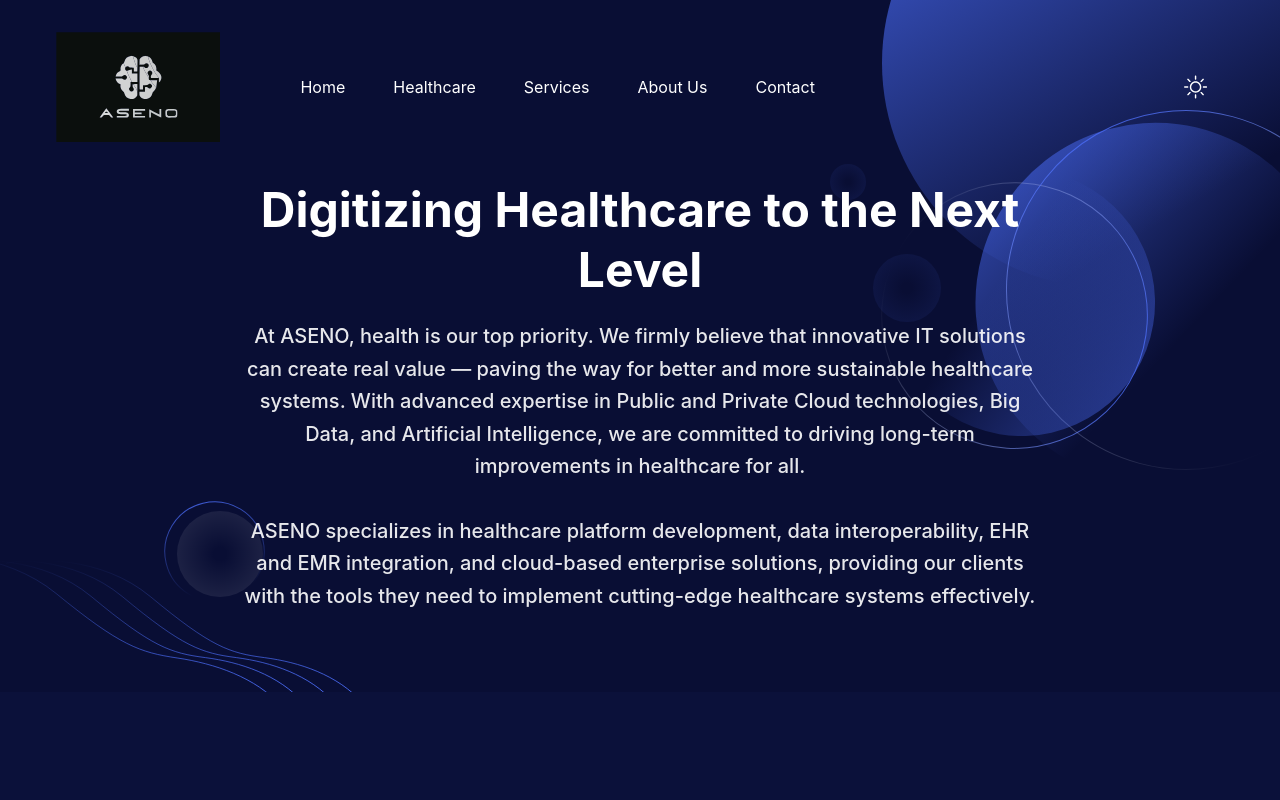
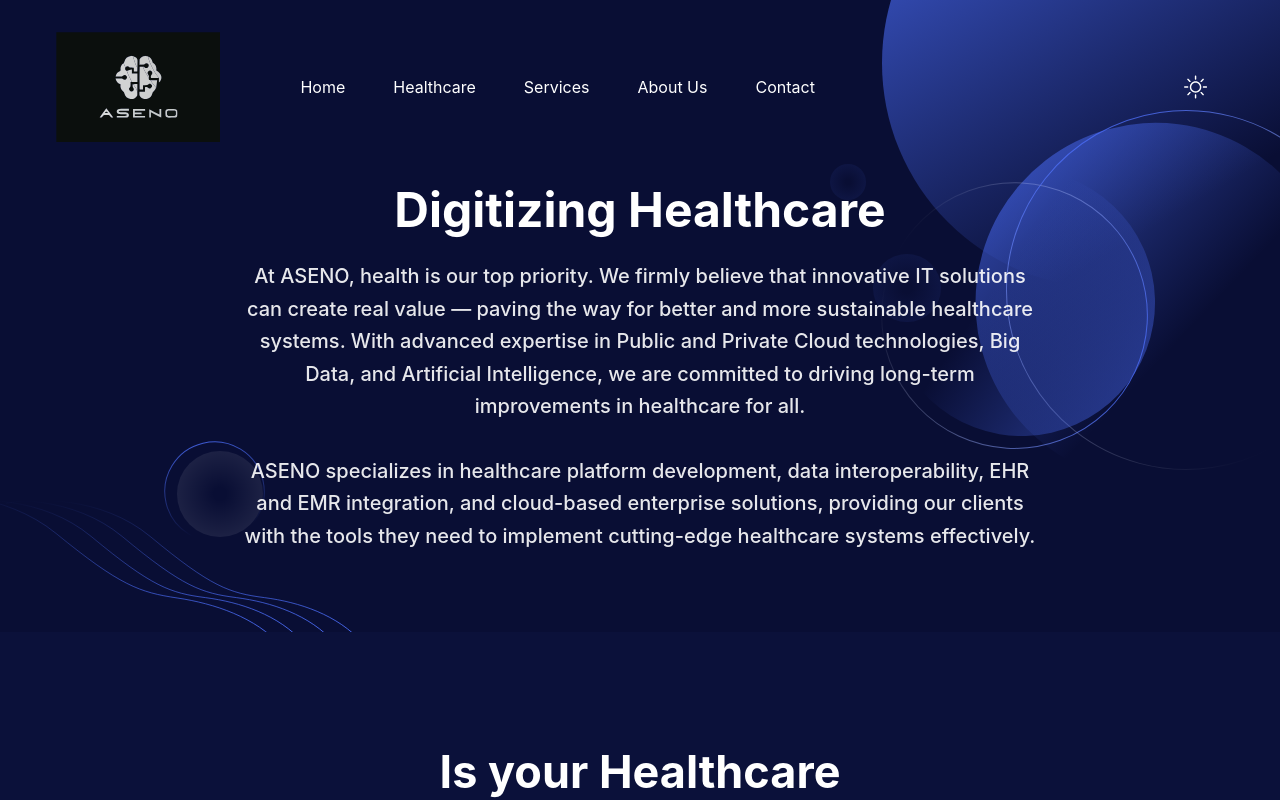
Before and after one commit to aseno-gmbh/aseno-gmbh.github.io, a Next.js app: page /healthcare in a window 1280 px wide. Shown: the top 800 px of the page. Built offline with nearby package versions, Linux system fonts and the light colour scheme.

Commit message:
shorter headline for healthcare page

```diff
--- a/components/HealthcareHero/index.jsx
+++ b/components/HealthcareHero/index.jsx
@@ -16,7 +16,7 @@ const HealthcareHero = () => {
                 data-wow-delay=".2s"
               >
                 <h1 className="mb-5 text-3xl font-bold leading-tight text-black dark:text-white sm:text-4xl sm:leading-tight md:text-5xl md:leading-tight">
-                Digitizing Healthcare to the Next Level
+                Digitizing Healthcare
                 </h1>
                 <p className="mb-8 text-base font-medium !leading-relaxed text-body-color dark:text-white dark:opacity-90 sm:text-lg md:text-xl">
                 At ASENO, health is our top priority. We firmly believe that innovative IT solutions can create real value — paving the way for better and more sustainable healthcare systems. With advanced expertise in Public and Private Cloud technologies, Big Data, and Artificial Intelligence, we are committed to driving long-term improvements in healthcare for all.
```
